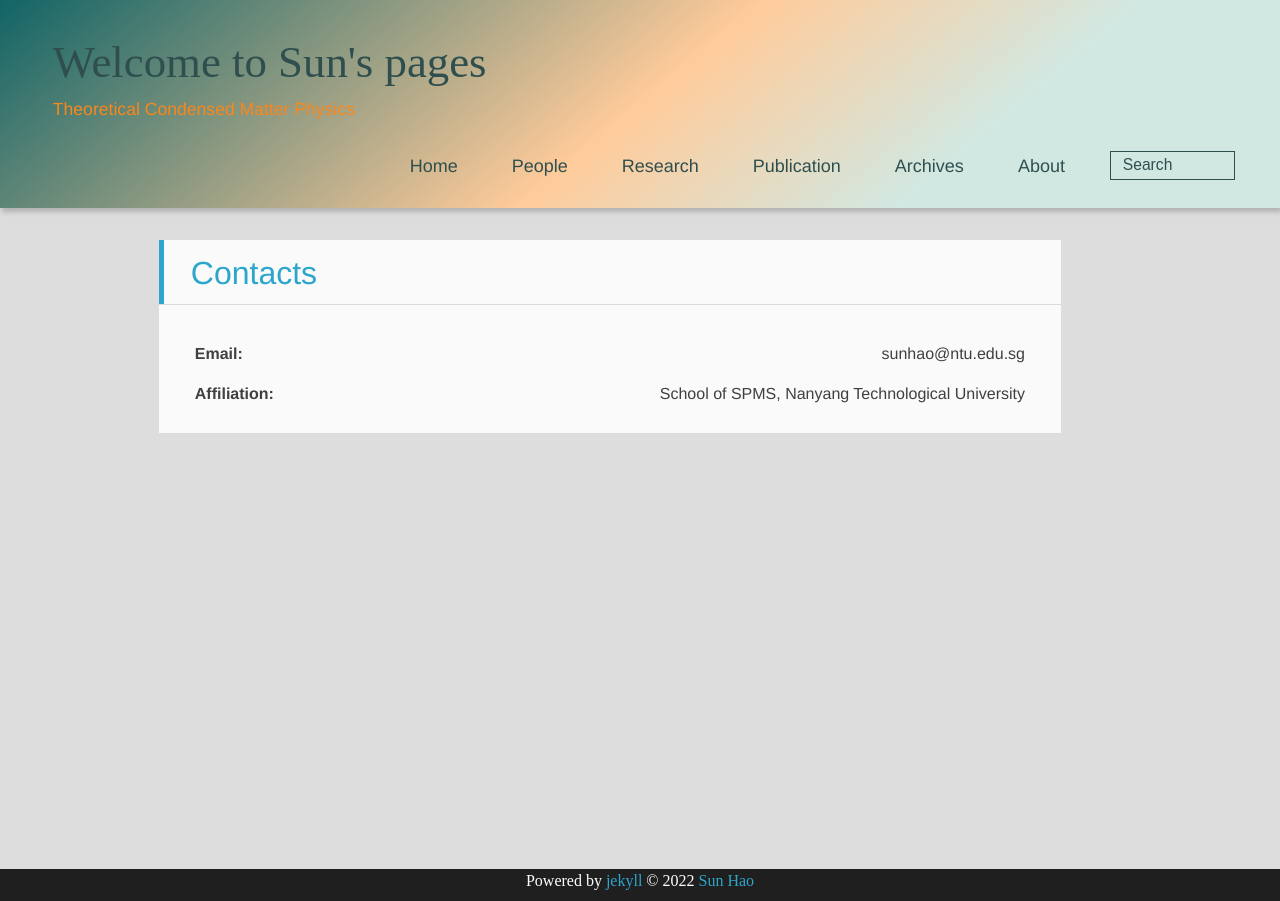
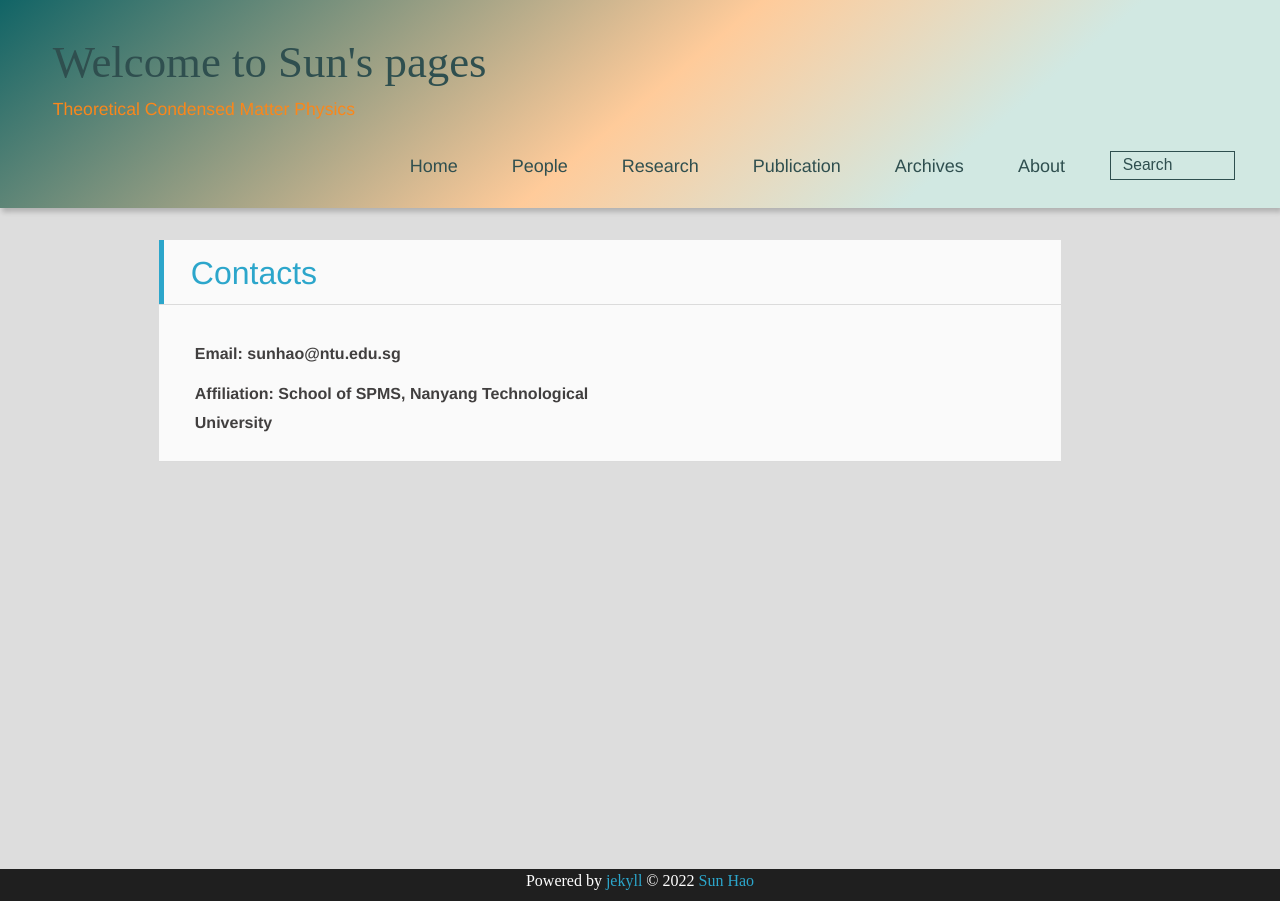
Before and after one commit to sunohao/sunhao_physics, a Jekyll site: the page built from about/index.html, in a window 1280 px wide. Built offline with Jekyll 4.4.1, drawn with Linux system fonts in a browser that asks for light colours; nearby versions of some CDN libraries; some web fonts are replaced.

Commit message:
Update index.html

```diff
--- a/about/index.html
+++ b/about/index.html
@@ -5,11 +5,11 @@ title: Contacts
 ---
 
 <div style="display: flex; margin-top: 0.7em;">
-    <div style="width: 50%;"><b>Email:</b></div>
-    <div style="text-align: right;width: 50%;">sunhao@ntu.edu.sg</div>
+    <div style="width: 50%;"><b>Email: sunhao@ntu.edu.sg</b></div>
+    <!-- <div style="text-align: right;width: 50%;">sunhao@ntu.edu.sg</div> -->
 </div>
 
 <div style="display: flex; margin-top: 0.7em;">
-    <div style="width: 50%;"><b>Affiliation:</b></div>
-    <div style="text-align: right;width: 50%;">School of SPMS, Nanyang Technological University</div>
+    <div style="width: 50%;"><b>Affiliation: School of SPMS, Nanyang Technological University</b></div>
+    <!--<div style="text-align: right;width: 50%;">School of SPMS, Nanyang Technological University</div>-->
 </div>
```
